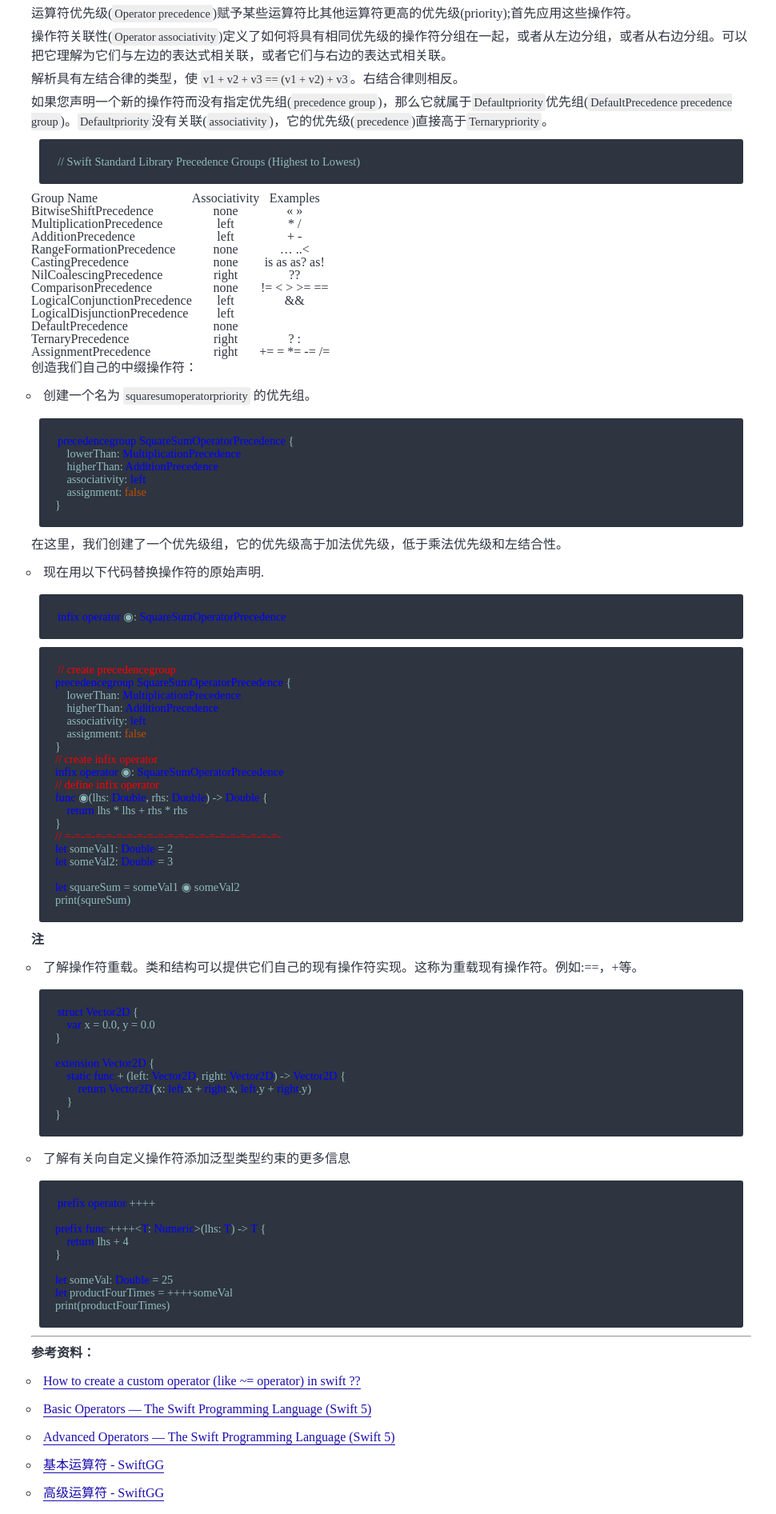
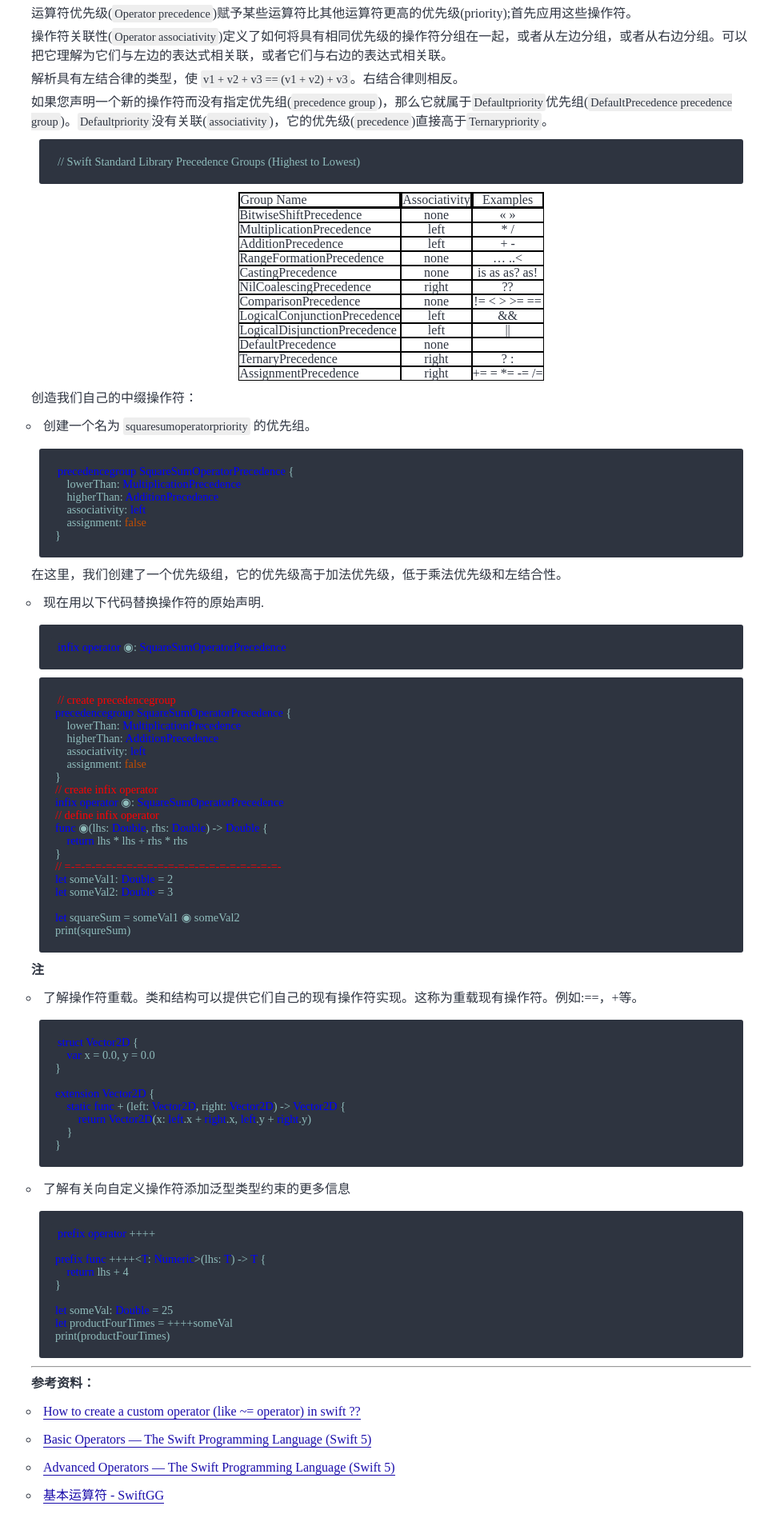
Before and after one commit to maicoder/blog, a Jekyll site: the page built from _posts/2019-04-17-2.md, in a window 1280 px wide. Shown: the part 1576-3469 px from the top of the page at 80% size, without its empty margins (151-1121 px from the left). Built offline with Jekyll 4.4.1, drawn with Linux system fonts in a browser that asks for light colours; some web fonts are replaced.

Commit message:
Fix table style bug

```diff
--- a/_posts/2019-04-17-2.md
+++ b/_posts/2019-04-17-2.md
@@ -108,7 +108,7 @@ Apple 文档在[这](https://developer.apple.com/library/content/documentation/S
 | NilCoalescingPrecedence | right | ?? |
 | ComparisonPrecedence | none | != < > >= == |
 | LogicalConjunctionPrecedence | left | && |
-| LogicalDisjunctionPrecedence | left | || |
+| LogicalDisjunctionPrecedence | left | \|\| |
 | DefaultPrecedence | none |  |
 | TernaryPrecedence | right | ? : |
 | AssignmentPrecedence | right | += = *= -= /= |
--- a/assets/css/main.scss
+++ b/assets/css/main.scss
@@ -185,6 +185,23 @@ ul {
 				margin-left: 10px;
 			}
 		}
+		table{
+			border-collapse: inherit;
+			border-spacing: 0;
+			// border:2px solid #ff0000;
+			margin-left: auto;
+			margin-top: 10px;
+			margin-right: auto;
+			margin-bottom: 10px;
+		}
+
+		th{
+			border:2px solid #000000;
+		}
+
+		td{
+			border:1px solid #000000;
+		}
 		img {
 			margin-top: 10px;
 			margin-bottom: 10px;
```
